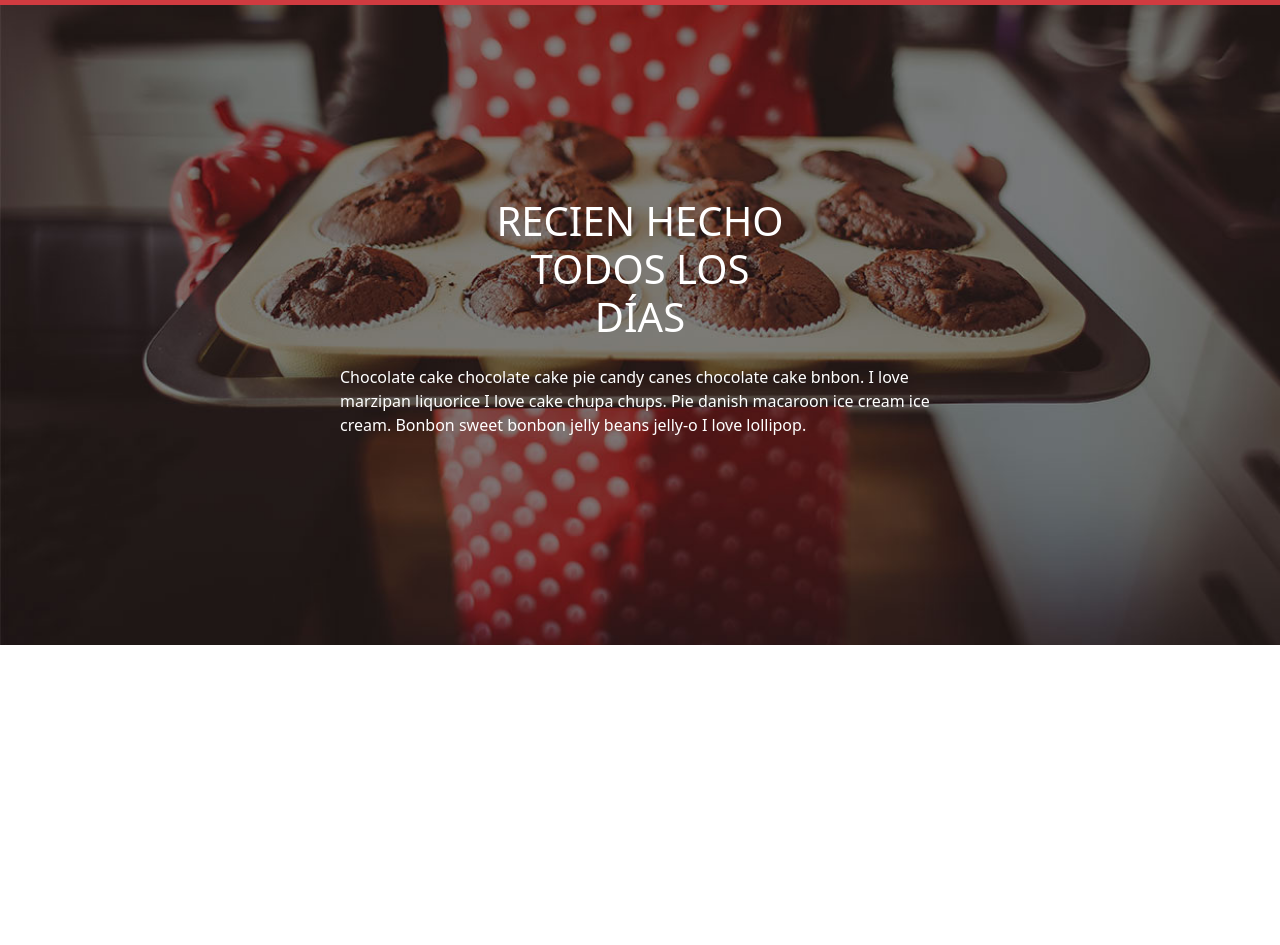
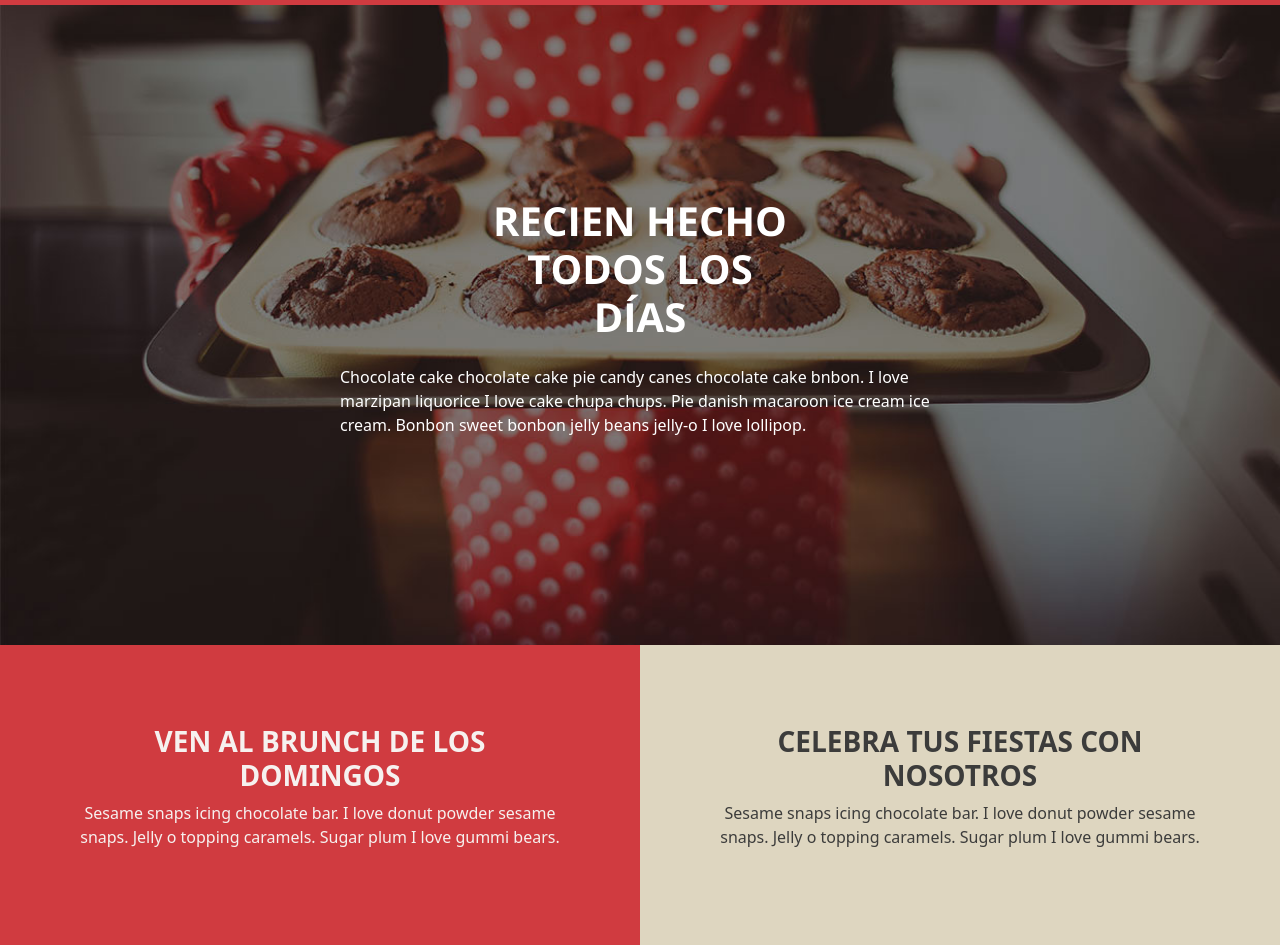
Before and after one commit to alopezbelles/web-cafeter-a, a plain HTML site: page index.html in a window 1280 px wide. Shown: the part 53-998 px from the top of the page. Before the commit the page ends 800 px from the top, so only its background shows below. Drawn offline with nearby package versions, Linux system fonts and the light colour scheme; a web font is replaced by a local one.

Commit message:
section1 and section2 on air

```diff
--- a/index.html
+++ b/index.html
@@ -47,16 +47,33 @@
     </nav>
     <!-- ---------------------------- -->
 
-    <div class="apartado1">
-      <h1 class="titulo1">RECIEN HECHO TODOS LOS DÍAS</h1>
+    <div class="section1">
+      <h1 class="title1">RECIEN HECHO TODOS LOS DÍAS</h1>
       <!-- <hr> -->
 
-      <p class="parrafo1">
+      <p class="paragraph1">
         Chocolate cake chocolate cake pie candy canes chocolate cake bnbon. I
         love marzipan liquorice I love cake chupa chups. Pie danish macaroon ice
         cream ice cream. Bonbon sweet bonbon jelly beans jelly-o I love
         lollipop.
       </p>
     </div>
+
+    <div class="section2">
+      <div class="redSection">
+        <h3 class="h3tittle">VEN AL BRUNCH DE LOS DOMINGOS</h3>
+        <p class="pharagraphSection3">
+          Sesame snaps icing chocolate bar. I love donut powder sesame snaps.
+          Jelly o topping caramels. Sugar plum I love gummi bears.
+        </p>
+      </div>
+      <div class="lightSection">
+        <h3 class="h3tittle">CELEBRA TUS FIESTAS CON NOSOTROS</h3>
+        <p class="pharagraphSection3">
+          Sesame snaps icing chocolate bar. I love donut powder sesame snaps.
+          Jelly o topping caramels. Sugar plum I love gummi bears.
+        </p>
+      </div>
+    </div>
   </body>
 </html>
--- a/styles.css
+++ b/styles.css
@@ -1,5 +1,11 @@
+@import url('https://fonts.googleapis.com/css2?family=Open+Sans:wght@400;700&family=Sedgwick+Ave&family=Sedgwick+Ave+Display&display=swap');
+
 Img {
   max-width: 100%;
+}
+
+body{
+    font-family: 'Open Sans', sans-serif;
 }
 
 .navbar-custom {
@@ -11,7 +17,7 @@ Img {
     text-align: center;
 }
 
-.apartado1{
+.section1{
     background-image: url("/aessets/Fondo1.jpg");
     background-size: cover;
     background-position: center;
@@ -29,14 +35,55 @@ hr{
     border: solid;
     border-width: 10px;
 }
-.titulo1{
+.title1{
     color: white;
     max-width: 300px;
     text-align: center;
+
+    font-family: 'Open Sans', sans-serif;
+    font-weight: bolder;
 }
-.parrafo1{
+.paragraph1{
     color: white;
     max-width: 600px;
     margin: 1em;
 
 }
+
+.section2{
+    display: flex;
+    min-height: 300px;
+
+}
+
+.redSection{
+    background-color: #d03b40;
+    color: hsl(22, 29%, 95%);
+    display: flex;
+    flex-direction: column;
+    align-items: center;
+    justify-content: center;
+}
+
+.lightSection{
+    background-color: #ded6c0;
+    color: #3c3c3b;
+    display: flex;
+    flex-direction: column;
+    align-items: center;
+    justify-content: center;
+
+
+}
+
+.h3tittle{
+    width: 70%;
+    text-align: center;
+    font-weight: bold;
+}
+
+.pharagraphSection3{
+    width: 80%;
+    text-align: center;
+
+}
```
